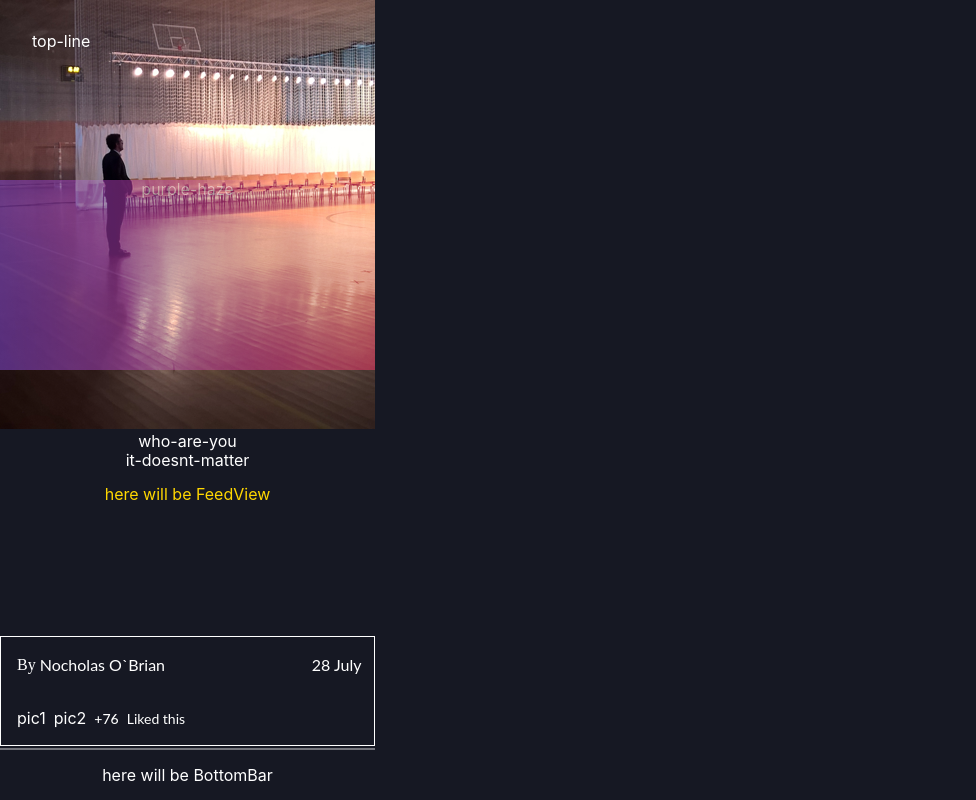
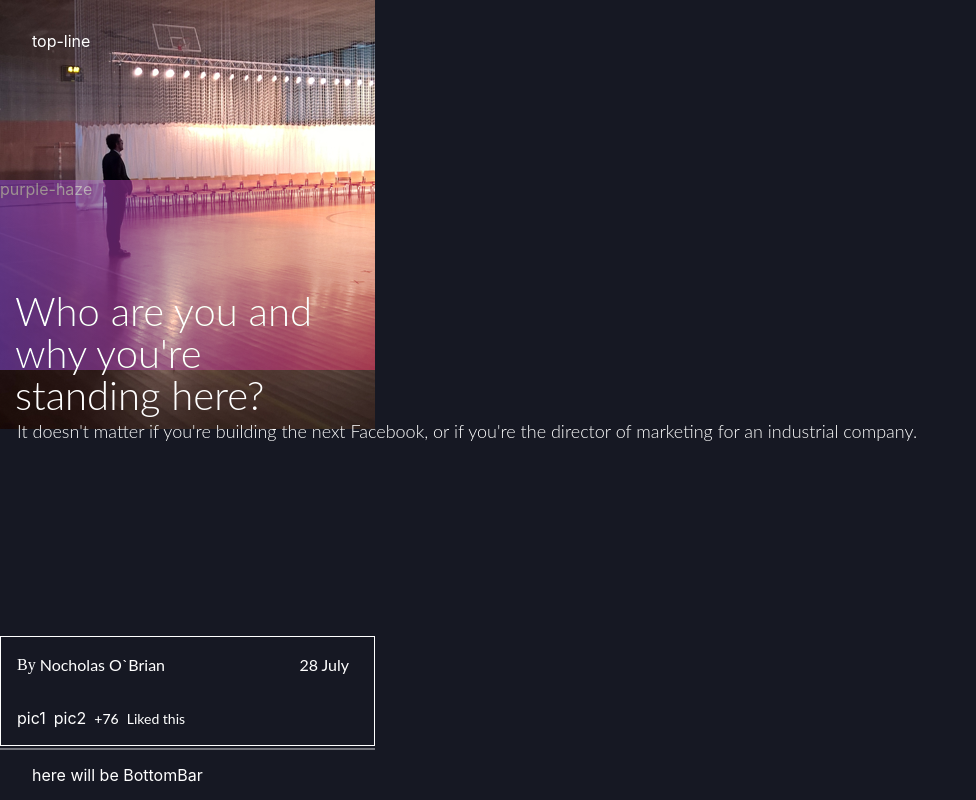
Before and after one commit to haraldsDev/scandi-frontend-project, a React (Create React App) app: page / in a window 1280 px wide. Shown: the whole page, without its empty margins (0-976 px from the left). Built offline with nearby package versions, Linux system fonts and the light colour scheme.

Commit message:
cont styling FeedView

```diff
--- a/src/App.js
+++ b/src/App.js
@@ -6,7 +6,7 @@ import FeedView from './containers/FeedView/FeedView';
 function App() {
   return (
     <div>
-	    <div className="App">
+	    <div className="">
 	    	<FeedView />
 	    	<BottomBar />
 	    </div>
--- a/src/BottomBar/BottomBar.css
+++ b/src/BottomBar/BottomBar.css
@@ -3,5 +3,7 @@
 	height: 52px;
 	position: absolute;
 	bottom: 0px;
+	justify-content: center;
+	align-content: center;
 
  }
--- a/src/BottomBar/BottomBar.js
+++ b/src/BottomBar/BottomBar.js
@@ -1,10 +1,10 @@
-import React, { Component } from 'react';
+import React from 'react';
 import './BottomBar.css';
 
 const BottomBar = () => {
 	return (
 		<div className="bottom-bar shp33 white bt bw1 b--white-40">
-			<p className="center"> here will be BottomBar </p>
+			<p className="ml4"> here will be BottomBar </p>
 		</div>
 
 	);
@@ -12,7 +12,7 @@ const BottomBar = () => {
 
 export default BottomBar;
 
-{
+
 /*
 
 		<g id="Bottom Bar">
@@ -26,4 +26,3 @@ export default BottomBar;
 		</g>
 
 */
-}
--- a/src/containers/FeedView/FeedView.css
+++ b/src/containers/FeedView/FeedView.css
@@ -3,7 +3,6 @@
 	/*height: 52px;*/
 	position: absolute;
 	bottom: 54px;
-
  }
 
 .top-line {
@@ -11,8 +10,6 @@
 	z-index: 1;
 	top: 0px;
 }
-
-
 
 .purple-haze {
 	/*position: absolute;*/
@@ -26,5 +23,18 @@
 
 .background-image {
 	z-index: -2;
+}
 
+.who-are-you {
+	margin-left: 15px;
+	justify-content: left;
+	position: absolute;
+	top: 290px;
 }
+
+.it-doesnt-matter {
+	margin-left: 17px;
+	margin-right: -1000px;
+	position: absolute;
+	top: 418px;
+}
--- a/src/containers/FeedView/FeedView.js
+++ b/src/containers/FeedView/FeedView.js
@@ -1,4 +1,4 @@
-import React, { Component } from 'react';
+import React from 'react';
 import './FeedView.css';
 import backgroundImage from '../../initial-assets/background-image.png';
 
@@ -6,13 +6,14 @@ const FeedView = () => {
 	return (
 		<div className="feed-view white">
 			<div className="background-image shp0" >
-				<img src={backgroundImage} />
+				<img src={backgroundImage} alt=""/>
 			</div>
-			<div className="top-line mt4 ml4">top-line</div>
-			<div className="purple-haze shp36">purple-haze</div>
-			<div className="who-are-you">who-are-you</div>
-			<div className="it-doesnt-matter">it-doesnt-matter</div>
-
+			<div classname="upper-two-thirds">
+				<div className="top-line mt4 ml4">top-line</div>
+				<div className="purple-haze shp36">purple-haze</div>
+				<div className="who-are-you txt43 mb1">Who are you and <br /> why you're <br />standing here?</div>
+				<div className="it-doesnt-matter txt42 mt0">It doesn't matter if you're building the next Facebook, or if you're the director of marketing for an industrial company.</div>
+			</div>
 
 			<div className="user-bar ba">
 				<div>
@@ -38,7 +39,7 @@ const FeedView = () => {
 				</div>
 			</div>
 
-			<p className="center yellow"> here will be FeedView </p>
+			<p className="center yellow"></p>
 		</div>
 
 	);
@@ -46,7 +47,12 @@ const FeedView = () => {
 
 export default FeedView;
 
-{
+
+
+/*
+<div className="it-doesnt-matter txt42 mt0">It doesn't matter if you're building the next Facebo <br /> ok, or if you're the director of marketing for an industrial company.</div>
+*/
+
 /*
 
 <g id="Feed #1" clip-path="url(#cp3)">
@@ -71,4 +77,3 @@ export default FeedView;
 	</g>
 
 */
-}
```
Also changed, not shown: src/initial-assets/application.svg.
